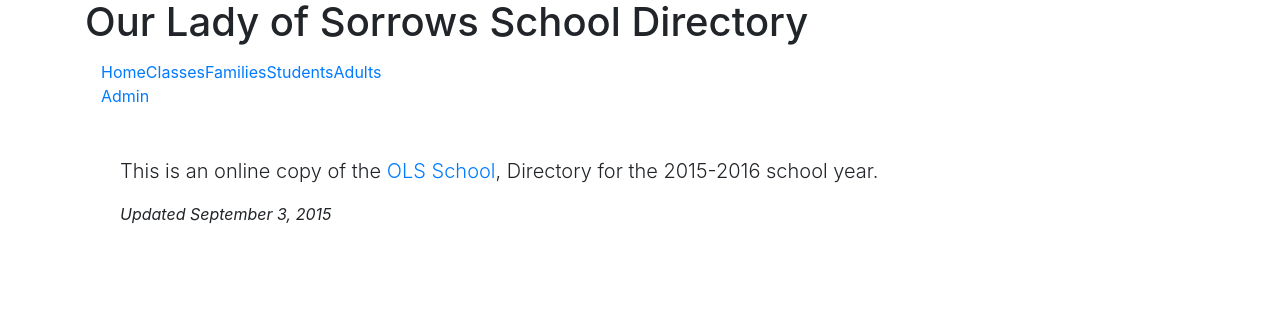
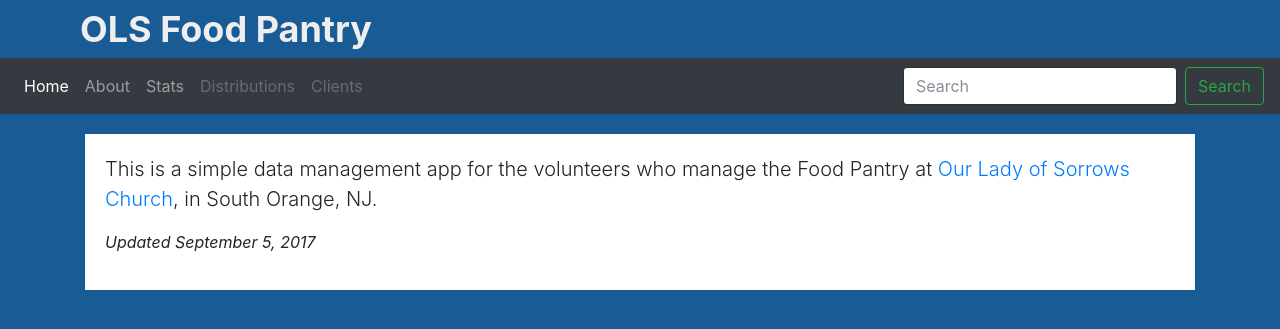
Before and after one commit to tomp/food_pantry, a Django app: template templates/home.html in a window 1280 px wide. Shown: the top 329 px of the page. Run offline with Django 3.2, Linux system fonts and the light colour scheme; the template is opened without the code that fills it, so the values that code supplies are empty; some libraries are stand-ins or nearby versions.

Commit message:
Added home page and flatpages

```diff
--- /dev/null
+++ b/assets/pantry/base.css
@@ -0,0 +1,23 @@
+#banner h1 {
+    font-size: 36px;
+    font-weight: bold;
+    color: #eeeeee;
+    padding-left: 10px;
+    padding-top: 10px;
+}
+body {
+    background-color: #195c95;
+}
+#content {
+    padding-top: 20px;
+}
+.whitebkg {
+    background-color: #fff;
+}
+#maintext {
+    padding: 20px;
+}
+#maintext h2 {
+    font-weight: bold;
+    color: #333399;
+}
--- a/pantry/urls.py
+++ b/pantry/urls.py
@@ -16,12 +16,19 @@ Including another URLconf
 from django.conf.urls import include, url
 from django.contrib import admin
 from django.conf.urls.static import static
-from django.contrib.flatpages import views
+from django.contrib.flatpages.views import flatpage
 from django.conf import settings
+from . import views
+import clients.views
 
 
 urlpatterns = [
-    url(r'^admin/', admin.site.urls),
+    url(r'^/?$', views.home, name='home'),
+    url(r'^about/?', flatpage, {'url': '/about/'}, name='about'),
+    url(r'^stats/?', flatpage, {'url': '/stats/'}, name='stats'),
+    # url(r'^visits/', clients.views.visits, name='brackets'),
+    # url(r'^clients/', clients.views.summary, name='summary'),
+    url(r'^admin/?', admin.site.urls),
 ] + static(settings.STATIC_URL, document_root=settings.STATIC_ROOT)
 
 if settings.DEBUG:
--- a/templates/base.html
+++ b/templates/base.html
@@ -8,43 +8,58 @@
     <meta charset="utf-8">
     <meta name="viewport" content="width=device-width, initial-scale=1, shrink-to-fit=no">
     <link rel="stylesheet" href="https://maxcdn.bootstrapcdn.com/bootstrap/4.0.0-beta/css/bootstrap.min.css" integrity="sha384-/Y6pD6FV/Vv2HJnA6t+vslU6fwYXjCFtcEpHbNJ0lyAFsXTsjBbfaDjzALeQsN6M" crossorigin="anonymous">
-    <link href="{% static "directory/base.css" %}" rel="stylesheet" type="text/css">
+    <link href="{% static "pantry/base.css" %}" rel="stylesheet" type="text/css">
 {% block styles %}
 {% endblock %}
 {% block scripts %}
 {% endblock %}
   </head>
   <!--
-  <body background="{% static "directory/images/bg.gif" %}">
+  <body background="{% static "pantry/images/bg.gif" %}">
    -->
   <body>
       <div id="banner" class="container">
-          <div class="span12">
-          <div class="banner-title">
-          <h1>Our Lady of Sorrows School Directory</h1>
+          <div class="row">
+          <h1>OLS Food Pantry</h1>
           </div>
           </div>
       </div>
-      <div class="container">
-          <div id="topnavbar" class="navbar navbar-inverse">
-              <div class="navbar-inner">
-                  <ul class="nav">
-                      <li><a href="{{ root_url }}">Home</a></li>
-                      <li><a href="{{ root_url }}contacts/classes/">Classes</a></li>
-                      <li><a href="{{ root_url }}contacts/families/">Families</a></li>
-                      <li><a href="{{ root_url }}contacts/students/">Students</a></li>
-                      <li><a href="{{ root_url }}contacts/adults/">Adults</a></li>
+      <nav class="navbar navbar-expand-md navbar-dark bg-dark">
+        <button class="navbar-toggler" type="button" data-toggle="collapse" data-target="#navbarTogglerDemo01"
+            aria-controls="navbarTogglerDemo01" aria-expanded="false" aria-label="Toggle navigation">
+          <span class="navbar-toggler-icon"></span>
+        </button>
+
+        <div class="collapse navbar-collapse" id="navbarSupportedContent">
+          <ul class="navbar-nav mr-auto">
+            <li class="nav-item active">
+            <a class="nav-link" href="{{ root_url }}/">Home</a>
+            </li>
+            <li class="nav-item">
+            <a class="nav-link" href="{{ root_url }}/about/">About</a>
+            </li>
+            <li class="nav-item">
+            <a class="nav-link" href="{{ root_url }}/stats/">Stats</a>
+            </li>
+            <li class="nav-item">
+              <a class="nav-link disabled" href="#">Distributions</a>
+            </li>
+            <li class="nav-item">
+              <a class="nav-link disabled" href="#">Clients</a>
+            </li>
           </ul>
-                  <ul class="nav pull-right">
-                      <li><a href="{{ root_url }}admin/">Admin</a></li>
-                  </ul>
+          <form class="form-inline my-2 my-md-0">
+            <input class="form-control mr-sm-2" type="text" placeholder="Search" aria-label="Search">
+            <button class="btn btn-outline-success my-2 my-sm-0" type="submit">Search</button>
+          </form>
         </div>
-          </div>
+      </nav>
       <div id="sidebar">
       </div>
-          <div id="content">
+      <div id="content" class="container">
+        <div id="maintext" class="span9 offset1 whitebkg">
           {% block content %}
-              <p>Hello world!</p>
+          <p>Your content here!</p>
           <p>ROOT_URL: {{ root_url }}</p>
           {% endblock %}
         </div>
--- /dev/null
+++ b/templates/flatpages/default.html
@@ -0,0 +1,5 @@
+{% extends "base.html" %}
+
+{% block content %}
+{{ flatpage.content }}
+{% endblock %}
--- a/templates/home.html
+++ b/templates/home.html
@@ -1,18 +1,15 @@
 {% extends "base.html" %}
 
-{% block title %} Home {% endblock %}
+{% block title %} The OLS Food Pantry {% endblock %}
 
 {% block content %}
-<div class="container">
-<div id="maintext" class="span9 offset1 whitebkg">
     <p class="lead">
-    This is an online copy of the
-    <a href="http://ourladyofsorrowsschool.org/">OLS School</a>,
-    Directory for the 2015-2016 school year.
+    This is a simple data management app for the volunteers who manage the
+    Food Pantry at
+    <a href="http://www.olschurch.com/">Our Lady of Sorrows Church</a>,
+    in South Orange, NJ.
     </p>
-    <p><em>Updated September 3, 2015</em></p>
-</div>
-</div>
+    <p><em>Updated September 5, 2017</em></p>
 {% endblock %}
 
 {% block styles %}
@@ -20,8 +17,5 @@
     #content {
         padding-top: 20px;
     }
-    #maintext {
-        padding: 20px;
-    }
 </style>
 {% endblock %}
```
Also changed, not shown: pantry/views.py (added, +8 -0 lines). Lines whose indentation alone changed are shown as unchanged.
